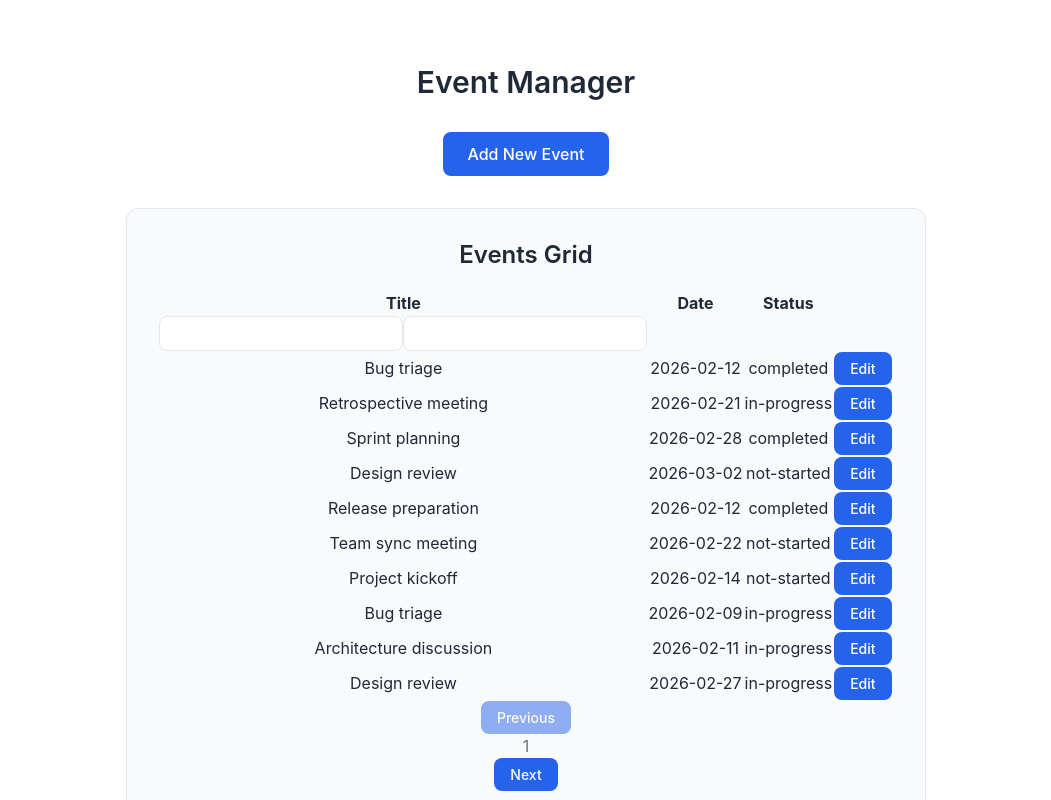
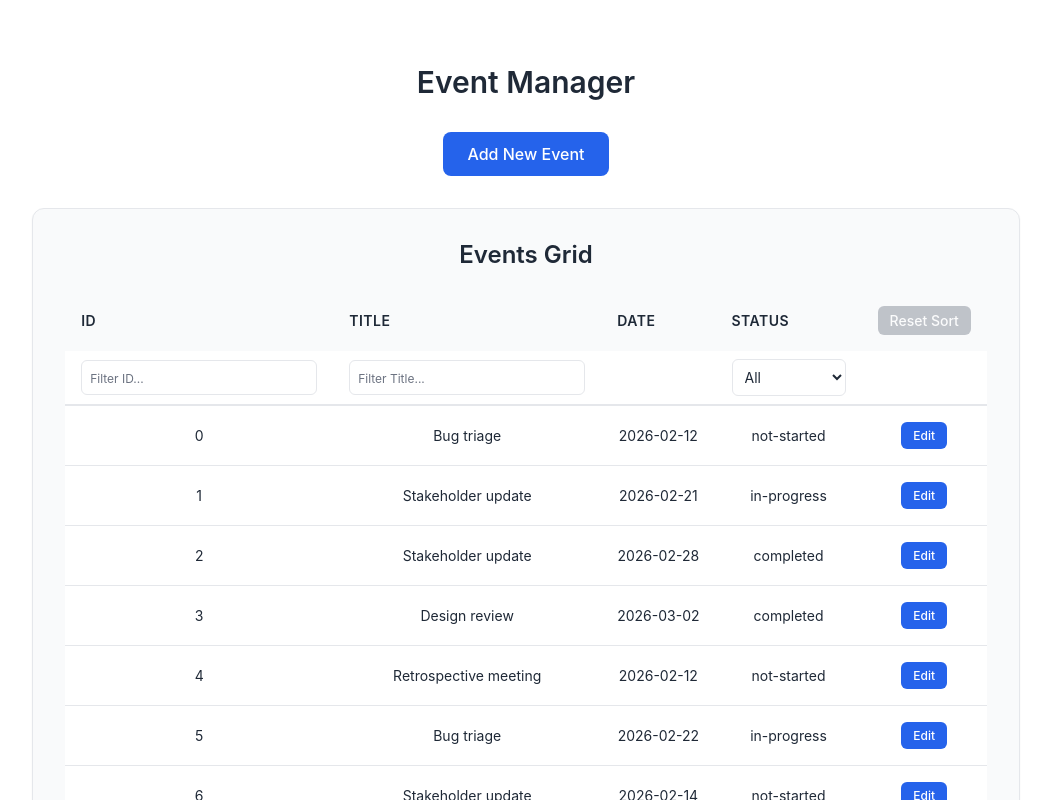
Before and after one commit to AdoRosip/GenetecAssignment, a React (Vite) app: page / in a window 1280 px wide. Shown: the top 800 px of the page, without its empty margins (114-1165 px from the left). Built offline with nearby package versions, Linux system fonts and the light colour scheme.

Commit message:
fix: description removal as not really used, types fix and dashboard refactor

```diff
--- a/src/Dashboard.tsx
+++ b/src/Dashboard.tsx
@@ -11,6 +11,14 @@ const Dashboard = () => {
   const [dashboardState, dispatch] = useReducer(reducer, initialDashboardReducerState);
 
   const columns: Column<EventInterface>[] = [
+    {
+      key: 'id',
+      label: 'ID',
+      accessor: (e) => e.id,
+      sortable: true,
+      filterable: true,
+      visible: true
+    },
     {
       key: 'title',
       label: 'Title',
--- a/src/components/DataGrid/DataGrid.css
+++ b/src/components/DataGrid/DataGrid.css
@@ -0,0 +1,213 @@
+.datagrid-wrapper {
+  overflow-x: auto;
+  border-radius: var(--radius-md);
+  border: 1px solid var(--border-color);
+}
+
+table {
+  width: 100%;
+  border-collapse: collapse;
+  background-color: var(--bg-primary);
+}
+
+thead {
+  background-color: var(--bg-secondary);
+  border-bottom: 2px solid var(--border-color);
+}
+
+thead th {
+  padding: 1rem;
+  text-align: left;
+  color: var(--text-primary);
+  font-weight: 600;
+  font-size: 0.875rem;
+  text-transform: uppercase;
+  letter-spacing: 0.5px;
+  user-select: none;
+  transition: background-color 0.2s ease;
+}
+
+thead tr:first-child th {
+  cursor: pointer;
+}
+
+thead tr:first-child th:hover {
+  background-color: var(--primary-light);
+}
+
+thead tr:nth-child(2) th {
+  padding: 0.5rem 1rem;
+  background-color: var(--bg-primary);
+  cursor: default;
+}
+
+thead tr:nth-child(2) th:hover {
+  background-color: var(--bg-primary);
+}
+
+.filter-input,
+.filter-select {
+  width: 100%;
+  padding: 0.5rem;
+  border: 1px solid var(--border-color);
+  border-radius: var(--radius-sm);
+  font-size: 0.875rem;
+  background-color: var(--bg-primary);
+  color: var(--text-primary);
+  transition: all 0.2s ease;
+}
+
+.filter-input:focus,
+.filter-select:focus {
+  outline: 2px solid var(--primary-color);
+  outline-offset: 0;
+  border-color: var(--primary-color);
+}
+
+.filter-input::placeholder {
+  color: var(--text-secondary);
+  font-size: 0.75rem;
+}
+
+tbody tr {
+  border-bottom: 1px solid var(--border-color);
+  transition: background-color 0.2s ease;
+}
+
+tbody tr:hover {
+  background-color: var(--bg-secondary);
+}
+
+td {
+  padding: 1rem;
+  color: var(--text-primary);
+  font-size: 0.875rem;
+}
+
+td button {
+  padding: 0.375rem 0.75rem;
+  font-size: 0.75rem;
+  background-color: var(--primary-color);
+  color: white;
+  border-radius: var(--radius-sm);
+  cursor: pointer;
+  border: none;
+  transition: all 0.2s ease;
+}
+
+td button:hover {
+  background-color: var(--primary-hover);
+  box-shadow: var(--shadow-sm);
+}
+
+td button:focus {
+  outline: 2px solid var(--primary-color);
+  outline-offset: 2px;
+}
+
+.filters {
+  margin-bottom: 1.5rem;
+  padding: 1rem;
+  background-color: var(--bg-secondary);
+  border-radius: var(--radius-md);
+  display: flex;
+  flex-wrap: wrap;
+  gap: 1rem;
+}
+
+.filter-input {
+  flex: 1;
+  min-width: 150px;
+}
+
+.filter-input label {
+  display: block;
+  font-size: 0.875rem;
+  font-weight: 500;
+  margin-bottom: 0.25rem;
+  color: var(--text-secondary);
+}
+
+.filter-input input {
+  width: 100%;
+  padding: 0.5rem 0.75rem;
+  border: 1px solid var(--border-color);
+  border-radius: var(--radius-sm);
+  font-size: 0.875rem;
+}
+
+.controls {
+  display: flex;
+  justify-content: center;
+  align-items: center;
+  gap: 1rem;
+  margin-top: 1.5rem;
+  padding-top: 1.5rem;
+  border-top: 1px solid var(--border-color);
+}
+
+.controls button {
+  padding: 0.5rem 1rem;
+  font-size: 0.875rem;
+  background-color: var(--primary-color);
+  color: white;
+  border: none;
+  border-radius: var(--radius-sm);
+  cursor: pointer;
+  transition: all 0.2s ease;
+}
+
+.controls button:hover:not(:disabled) {
+  background-color: var(--primary-hover);
+  box-shadow: var(--shadow-sm);
+}
+
+.controls button:disabled {
+  opacity: 0.5;
+  cursor: not-allowed;
+}
+
+thead th .reset-sort-btn {
+  padding: 0.375rem 0.75rem;
+  background-color: var(--text-secondary);
+  color: white;
+  border: none;
+  border-radius: var(--radius-sm);
+  cursor: pointer;
+  transition: all 0.2s ease;
+  white-space: nowrap;
+}
+
+thead th .reset-sort-btn:hover:not(:disabled) {
+  background-color: var(--text-primary);
+  box-shadow: var(--shadow-sm);
+}
+
+thead th .reset-sort-btn:disabled {
+  opacity: 0.4;
+  cursor: not-allowed;
+}
+
+.controls p {
+  color: var(--text-secondary);
+  font-size: 0.875rem;
+  margin: 0;
+}
+
+.sort-indicator {
+  margin-left: 0.5rem;
+  font-size: 0.75rem;
+  color: var(--primary-color);
+}
+
+.empty-state,
+.loading-state,
+.error-state {
+  padding: 3rem 1rem;
+  text-align: center;
+  color: var(--text-secondary);
+}
+
+.error-state {
+  color: var(--error-color);
+}
--- a/src/components/DataGrid/DataGrid.tsx
+++ b/src/components/DataGrid/DataGrid.tsx
@@ -77,8 +77,12 @@ export const DataGrid = ({ data, columns, loading, error, onEditEvent }: DataGri
     }
   }
 
-const handleFilterChange = (event:React.ChangeEvent<HTMLInputElement>, columnKey: string): void => {
+const handleFilterChange = (event: React.ChangeEvent<HTMLInputElement | HTMLSelectElement>, columnKey: string): void => {
   setFilters(prev => ({...prev, [columnKey]: event?.target.value}))
+}
+
+const handleResetSort = () => {
+  setSortingState({key: '', direction: 'asc'})
 }
   // maybe if time handle this with some spinners MUI?
   const renderLoading = () => {
@@ -124,11 +128,44 @@ return (
                 )}
               </th>
             ))}
+            <th>
+              <button
+                onClick={handleResetSort}
+                disabled={!sortingState.key}
+                className="reset-sort-btn"
+              >
+                Reset Sort
+              </button>
+            </th>
           </tr>
           <tr>
-            {visibleColumns.map((column) => (
-                column.filterable && <input key={column.key} type="text" onChange={(event) => handleFilterChange(event, column.key)} />
+            {visibleColumns.map((col) => (
+              <th key={`filter-${col.key}`}>
+                {col.filterable !== false && (
+                  col.key === 'status' ? (
+                    <select
+                      value={filters[col.key] || ''}
+                      onChange={(event) => handleFilterChange(event, col.key)}
+                      className="filter-select"
+                    >
+                      <option value="">All</option>
+                      <option value="completed">Completed</option>
+                      <option value="in-progress">In Progress</option>
+                      <option value="not-started">Not Started</option>
+                    </select>
+                  ) : (
+                    <input
+                      type="text"
+                      placeholder={`Filter ${col.label}...`}
+                      value={filters[col.key] || ''}
+                      onChange={(event) => handleFilterChange(event, col.key)}
+                      className="filter-input"
+                    />
+                  )
+                )}
+              </th>
             ))}
+            <th></th>
           </tr>
         </thead>
         <tbody>
@@ -137,18 +174,18 @@ return (
               {visibleColumns.map((col) => (
                 <td key={col.key}>{String(col.accessor(item))}</td>
               ))}
+              <td>
                 {onEditEvent && (
-                <td>
                   <button onClick={() => onEditEvent(item)}>Edit</button>
+                )}
               </td>
-              )}
             </tr>
           ))}
         </tbody>
       </table>
       <div className="controls">
         <button disabled={currentPage===1} onClick={handlePreviousPage}>Previous</button>
-        <p>{currentPage}</p>
+        <p>{currentPage} / {totalPages}</p>
         <button disabled={currentPage===totalPages} onClick={handleNextPage}>Next</button>
       </div>
         </>
--- a/src/contracts/index.ts
+++ b/src/contracts/index.ts
@@ -4,7 +4,6 @@ export interface EventInterface {
     id: string,
     title: string,
     date: string // ISO yyyy-mm-dd,
-    description?: string,
     status: EventStatus
 }
 
--- a/src/utils/mockData.ts
+++ b/src/utils/mockData.ts
@@ -12,20 +12,6 @@ const MOCK_TITLE_EXAMPLE_IDEAS = [
   'Architecture discussion',
   'Retrospective meeting'
 ]
-
-const MOCK_DESCRIPTIONS = [
-  'Review progress and outline next steps.',
-  'Discuss current status and open questions.',
-  'Align on priorities and deliverables.',
-  'Follow up on previous action items.',
-  'Quick check-in on ongoing work.',
-  'Plan upcoming work and define responsibilities.',
-  'Break down tasks and estimate timelines.',
-  'Coordinate dependencies between teams.',
-  'Finalize scope and milestones.',
-  'Identify risks and mitigation strategies.'
-]
-
 
 const STATUSES: EventStatus[] = ['completed', 'in-progress', 'not-started']
 
@@ -46,13 +32,11 @@ export const generateRandomEvent = (id: string): EventInterface => {
     const randomTitleIndex = Math.floor(Math.random() * MOCK_TITLE_EXAMPLE_IDEAS.length)
     const randomDate = randomIsoDate()
     const randomStatusIndex = Math.floor(Math.random() * STATUSES.length)
-    const randomDescriptionIndex = Math.floor(Math.random() * MOCK_DESCRIPTIONS.length)
     // Could be worth the time to enhance the title/desc generation to avoid all events looking the same if I have time
     return {
         id: id,
         title: MOCK_TITLE_EXAMPLE_IDEAS[randomTitleIndex],
         date: randomDate,
-        description: (Math.random() > 0.5) ? MOCK_DESCRIPTIONS[randomDescriptionIndex] : undefined,
         status: STATUSES[randomStatusIndex],
     }
 }
```
Lines whose indentation alone changed are shown as unchanged.
